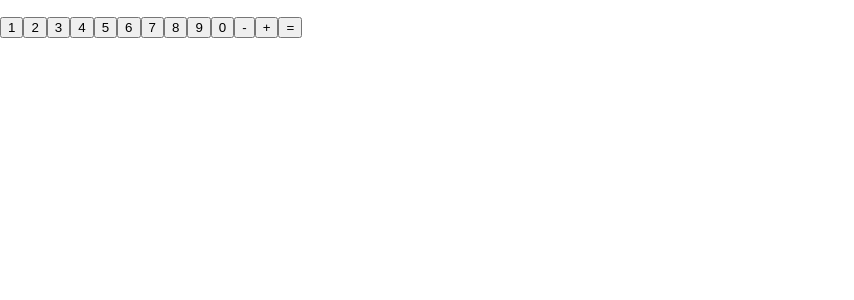
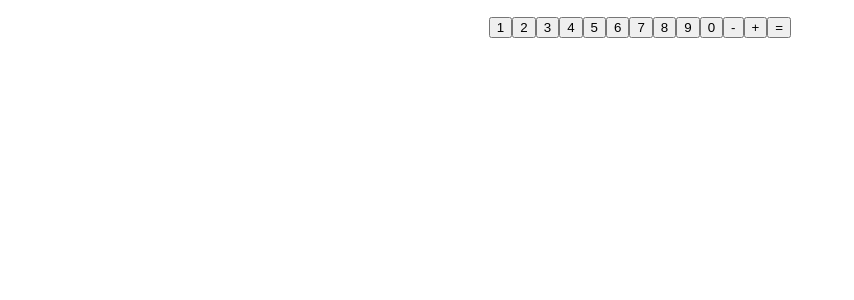
Before and after one commit to Samson300/Calculator-react, a React (Create React App) app: page / in a window 1280 px wide. Shown: the top 300 px of the page, without its empty margins (0-854 px from the left). Built offline with nearby package versions, Linux system fonts and the light colour scheme.

Commit message:
adds css to center calculator on page

```diff
--- a/src/App.css
+++ b/src/App.css
@@ -1,3 +1,3 @@
-.app {
-  display: flex;
+.App {
+  text-align: center;
 }
--- a/src/App.js
+++ b/src/App.js
@@ -27,7 +27,7 @@ class App extends Component {
 
     render() {
         return (
-            <div>
+            <div className="App">
                 <Output result={this.state.result}/>
                 <KeyPad buttonPressed={this.buttonPressed} />
             </div>
```
